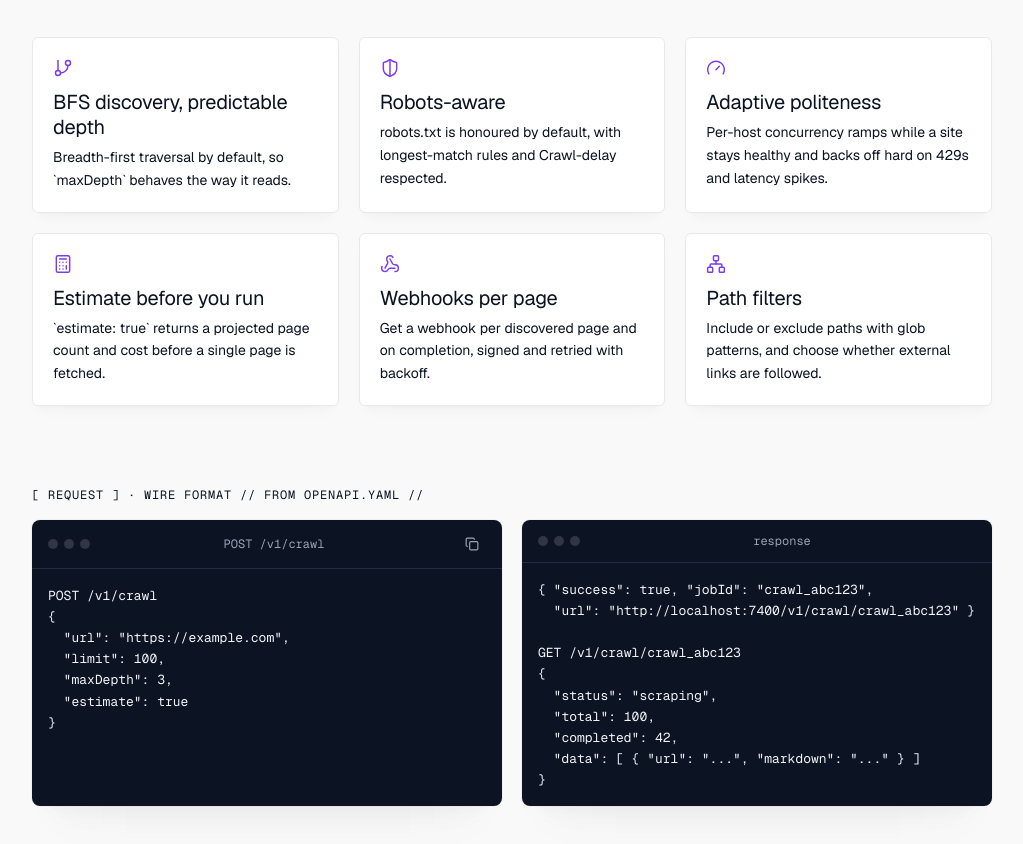
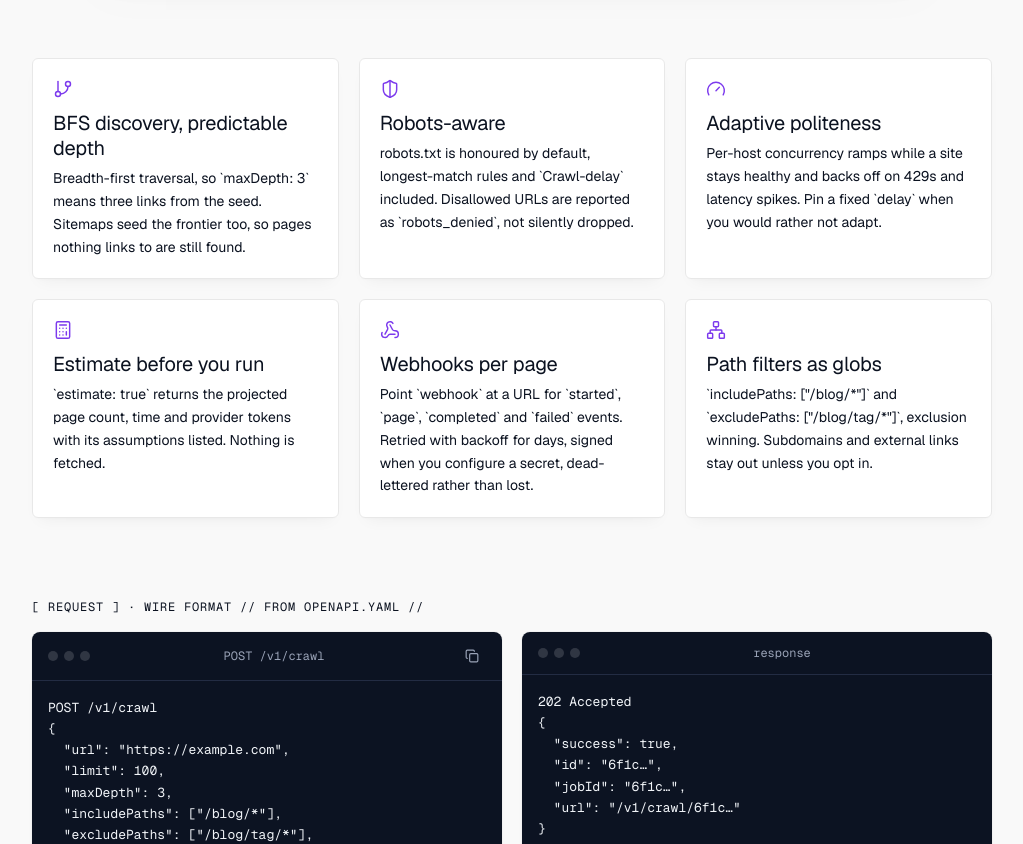
Before and after one commit to harryx2011-boop/Helix, a Next.js app in the folder apps/dashboard/: page /crawl in a window 1280 px wide. Shown: the part 820-1664 px from the top of the page, without its empty margins (128-1151 px from the left). Built offline with nearby package versions, Linux system fonts and the light colour scheme; no server answers.

Commit message:
Crawl: openapi paths and schemas match the route; capability page, playground form, docs and SKILL sections follow the shipped contract; milestones

```diff
--- a/apps/dashboard/app/(marketing)/crawl/page.tsx
+++ b/apps/dashboard/app/(marketing)/crawl/page.tsx
@@ -12,18 +12,32 @@ const REQUEST = `POST /v1/crawl
   "url": "https://example.com",
   "limit": 100,
   "maxDepth": 3,
-  "estimate": true
+  "includePaths": ["/blog/*"],
+  "excludePaths": ["/blog/tag/*"],
+  "scrapeOptions": { "formats": ["markdown"] },
+  "webhook": "https://myapp.example/webhooks/helix"
 }`;
 
-const RESPONSE = `{ "success": true, "jobId": "crawl_abc123",
-  "url": "http://localhost:7400/v1/crawl/crawl_abc123" }
+const RESPONSE = `202 Accepted
+{
+  "success": true,
+  "id": "6f1c…",
+  "jobId": "6f1c…",
+  "url": "/v1/crawl/6f1c…"
+}
 
-GET /v1/crawl/crawl_abc123
+GET /v1/crawl/6f1c…
 {
-  "status": "scraping",
+  "status": "running",
   "total": 100,
   "completed": 42,
-  "data": [ { "url": "...", "markdown": "..." } ]
+  "failed": 0,
+  "data": [
+    { "url": "https://example.com/blog/post-1",
+      "markdown": "…",
+      "metadata": { "title": "…", "sourceUrl": "…" } }
+  ],
+  "next": "/v1/crawl/6f1c…?cursor=100"
 }`;
 
 export default function CrawlPage() {
@@ -39,17 +53,18 @@ export default function CrawlPage() {
 ├─┼┼─┤  ├─ /blog
 │ ││ │  ├─ /blog/post-1   done
 └─┴┴─┘  ├─ /blog/post-2   done
+        ├─ /blog/tag/x    excluded
         └─ /pricing        queued
 
-42 / 100 pages`,
+42 / 100 pages · status: running`,
       }}
       features={[
-        { icon: GitBranch, title: 'BFS discovery, predictable depth', body: 'Breadth-first traversal by default, so `maxDepth` behaves the way it reads.' },
-        { icon: ShieldHalf, title: 'Robots-aware', body: 'robots.txt is honoured by default, with longest-match rules and Crawl-delay respected.' },
-        { icon: Gauge, title: 'Adaptive politeness', body: 'Per-host concurrency ramps while a site stays healthy and backs off hard on 429s and latency spikes.' },
-        { icon: Calculator, title: 'Estimate before you run', body: '`estimate: true` returns a projected page count and cost before a single page is fetched.' },
-        { icon: Webhook, title: 'Webhooks per page', body: 'Get a webhook per discovered page and on completion, signed and retried with backoff.' },
-        { icon: Network, title: 'Path filters', body: 'Include or exclude paths with glob patterns, and choose whether external links are followed.' },
+        { icon: GitBranch, title: 'BFS discovery, predictable depth', body: 'Breadth-first traversal, so `maxDepth: 3` means three links from the seed. Sitemaps seed the frontier too, so pages nothing links to are still found.' },
+        { icon: ShieldHalf, title: 'Robots-aware', body: 'robots.txt is honoured by default, longest-match rules and `Crawl-delay` included. Disallowed URLs are reported as `robots_denied`, not silently dropped.' },
+        { icon: Gauge, title: 'Adaptive politeness', body: 'Per-host concurrency ramps while a site stays healthy and backs off on 429s and latency spikes. Pin a fixed `delay` when you would rather not adapt.' },
+        { icon: Calculator, title: 'Estimate before you run', body: '`estimate: true` returns the projected page count, time and provider tokens with its assumptions listed. Nothing is fetched.' },
+        { icon: Webhook, title: 'Webhooks per page', body: 'Point `webhook` at a URL for `started`, `page`, `completed` and `failed` events. Retried with backoff for days, signed when you configure a secret, dead-lettered rather than lost.' },
+        { icon: Network, title: 'Path filters as globs', body: '`includePaths: ["/blog/*"]` and `excludePaths: ["/blog/tag/*"]`, exclusion winning. Subdomains and external links stay out unless you opt in.' },
       ]}
       request={REQUEST}
       response={RESPONSE}
--- a/apps/dashboard/components/playground/forms/crawl-form.tsx
+++ b/apps/dashboard/components/playground/forms/crawl-form.tsx
@@ -5,6 +5,7 @@ import type { CrawlRequest } from '@/lib/api';
 import { Input } from '@/components/ui/input';
 import { Label } from '@/components/ui/label';
 import { Switch } from '@/components/ui/switch';
+import { Select, SelectContent, SelectItem, SelectTrigger, SelectValue } from '@/components/ui/select';
 import { FormFooter } from './form-footer';
 
 function parseLines(value: string): string[] {
@@ -14,11 +15,16 @@ function parseLines(value: string): string[] {
     .filter((line) => line.length > 0);
 }
 
+type SitemapMode = NonNullable<CrawlRequest['sitemap']>;
+
 interface CrawlFormProps {
   onSubmit: (request: CrawlRequest) => void;
   onGetCode: (body: Record<string, unknown>) => void;
   loading: boolean;
 }
+
+const TEXTAREA_CLASS =
+  'flex w-full rounded-md border border-input bg-transparent px-3 py-1.5 text-sm shadow-sm transition-colors placeholder:text-muted-foreground focus-visible:outline-none focus-visible:ring-2 focus-visible:ring-ring focus-visible:ring-offset-2 focus-visible:ring-offset-background';
 
 export function CrawlForm({ onSubmit, onGetCode, loading }: CrawlFormProps) {
   const [url, setUrl] = React.useState('');
@@ -26,6 +32,10 @@ export function CrawlForm({ onSubmit, onGetCode, loading }: CrawlFormProps) {
   const [maxDepth, setMaxDepth] = React.useState<number | ''>('');
   const [includePaths, setIncludePaths] = React.useState('');
   const [excludePaths, setExcludePaths] = React.useState('');
+  const [sitemap, setSitemap] = React.useState<SitemapMode>('include');
+  const [respectRobots, setRespectRobots] = React.useState(true);
+  const [allowExternal, setAllowExternal] = React.useState(false);
+  const [webhook, setWebhook] = React.useState('');
   const [estimate, setEstimate] = React.useState(true);
 
   const buildRequest = React.useCallback((): CrawlRequest => {
@@ -35,8 +45,12 @@ export function CrawlForm({ onSubmit, onGetCode, loading }: CrawlFormProps) {
     const exclude = parseLines(excludePaths);
     if (include.length > 0) request.includePaths = include;
     if (exclude.length > 0) request.excludePaths = exclude;
+    if (sitemap !== 'include') request.sitemap = sitemap;
+    if (!respectRobots) request.respectRobots = false;
+    if (allowExternal) request.allowExternal = true;
+    if (webhook.trim().length > 0) request.webhook = webhook.trim();
     return request;
-  }, [url, limit, maxDepth, includePaths, excludePaths, estimate]);
+  }, [url, limit, maxDepth, includePaths, excludePaths, sitemap, respectRobots, allowExternal, webhook, estimate]);
 
   const handleSubmit = (event: React.FormEvent) => {
     event.preventDefault();
@@ -90,7 +104,7 @@ export function CrawlForm({ onSubmit, onGetCode, loading }: CrawlFormProps) {
           placeholder="/docs/*"
           value={includePaths}
           onChange={(event) => setIncludePaths(event.target.value)}
-          className="flex w-full rounded-md border border-input bg-transparent px-3 py-1.5 text-sm shadow-sm transition-colors placeholder:text-muted-foreground focus-visible:outline-none focus-visible:ring-2 focus-visible:ring-ring focus-visible:ring-offset-2 focus-visible:ring-offset-background"
+          className={TEXTAREA_CLASS}
         />
       </div>
 
@@ -99,10 +113,49 @@ export function CrawlForm({ onSubmit, onGetCode, loading }: CrawlFormProps) {
         <textarea
           id="crawl-exclude"
           rows={2}
-          placeholder="/blog/*"
+          placeholder="/docs/changelog/*"
           value={excludePaths}
           onChange={(event) => setExcludePaths(event.target.value)}
-          className="flex w-full rounded-md border border-input bg-transparent px-3 py-1.5 text-sm shadow-sm transition-colors placeholder:text-muted-foreground focus-visible:outline-none focus-visible:ring-2 focus-visible:ring-ring focus-visible:ring-offset-2 focus-visible:ring-offset-background"
+          className={TEXTAREA_CLASS}
+        />
+      </div>
+
+      <div className="flex flex-col gap-1.5">
+        <Label htmlFor="crawl-sitemap">Sitemap</Label>
+        <Select value={sitemap} onValueChange={(value) => setSitemap(value as SitemapMode)}>
+          <SelectTrigger id="crawl-sitemap" className="h-9 text-sm">
+            <SelectValue />
+          </SelectTrigger>
+          <SelectContent>
+            <SelectItem value="include">Seed from sitemap and links</SelectItem>
+            <SelectItem value="skip">Links only</SelectItem>
+            <SelectItem value="only">Sitemap only</SelectItem>
+          </SelectContent>
+        </Select>
+      </div>
+
+      <div className="flex items-center justify-between gap-2">
+        <Label htmlFor="crawl-robots" className="text-sm font-normal">
+          Respect robots.txt
+        </Label>
+        <Switch id="crawl-robots" checked={respectRobots} onCheckedChange={setRespectRobots} />
+      </div>
+
+      <div className="flex items-center justify-between gap-2">
+        <Label htmlFor="crawl-external" className="text-sm font-normal">
+          Follow external links
+        </Label>
+        <Switch id="crawl-external" checked={allowExternal} onCheckedChange={setAllowExternal} />
+      </div>
+
+      <div className="flex flex-col gap-1.5">
+        <Label htmlFor="crawl-webhook">Webhook URL (optional)</Label>
+        <Input
+          id="crawl-webhook"
+          type="url"
+          placeholder="https://your.app/webhooks/helix"
+          value={webhook}
+          onChange={(event) => setWebhook(event.target.value)}
         />
       </div>
 
--- a/apps/dashboard/lib/api.ts
+++ b/apps/dashboard/lib/api.ts
@@ -145,18 +145,37 @@ export interface SearchResponse {
 
 // --- Crawl ---
 
+export type WebhookEvent = 'started' | 'page' | 'changed' | 'completed' | 'failed';
+
+export interface WebhookConfig {
+  url: string;
+  headers?: Record<string, string>;
+  events?: WebhookEvent[];
+  metadata?: Record<string, unknown>;
+}
+
 export interface CrawlRequest extends ScrapeOptions {
   url: string;
   estimate?: boolean;
   limit?: number;
   maxDepth?: number;
+  /** Globs over the pathname, e.g. `/blog/*`. */
   includePaths?: string[];
   excludePaths?: string[];
   allowSubdomains?: boolean;
   allowExternal?: boolean;
+  /** Alias of `allowExternal`, as the spec writes it. */
+  allowExternalLinks?: boolean;
   sitemap?: 'include' | 'skip' | 'only';
   respectRobots?: boolean;
+  politeness?: 'adaptive' | 'fixed';
+  maxConcurrency?: number;
+  delay?: number;
   incremental?: boolean;
+  ignoreQueryParameters?: boolean;
+  scrapeOptions?: Pick<ScrapeOptions, 'formats' | 'tier' | 'extractor' | 'onlyMainContent'>;
+  /** A bare URL subscribes to every event. */
+  webhook?: string | WebhookConfig;
 }
 
 export interface Estimate {
@@ -172,13 +191,21 @@ export interface Estimate {
 export interface JobAccepted {
   success: boolean;
   id: string;
+  jobId?: string;
   url?: string;
+}
+
+export interface JobCancelled {
+  id: string;
+  jobId?: string;
+  status: 'cancelled';
 }
 
 export type CrawlResponse = Estimate | JobAccepted;
 
 export interface Job {
   id: string;
+  jobId?: string;
   type?: 'crawl' | 'batch_scrape' | 'enrich';
   status?: 'queued' | 'running' | 'completed' | 'failed' | 'cancelled';
   total?: number;
@@ -427,6 +454,15 @@ export class HelixClient {
     return this.post<CrawlResponse>('/crawl', request, signal);
   }
 
+  /** `GET /v1/crawl/{jobId}`: the same view as `job()`, restricted to crawls. */
+  async crawlJob(id: string, signal?: AbortSignal): Promise<Job> {
+    return this.get<Job>(`/crawl/${id}`, signal);
+  }
+
+  async cancelCrawl(id: string, signal?: AbortSignal): Promise<JobCancelled> {
+    return this.delete<JobCancelled>(`/crawl/${id}`, signal);
+  }
+
   async parse(request: ParseRequest | FormData, signal?: AbortSignal): Promise<ParseResponse> {
     return this.post<ParseResponse>('/parse', request, signal);
   }
@@ -447,6 +483,24 @@ export class HelixClient {
     let response: Response;
     try {
       response = await fetch(`${this.baseUrl}${path}`, {
+        headers: { Authorization: `Bearer ${this.apiKey}` },
+        ...(signal ? { signal } : {}),
+      });
+    } catch (error) {
+      throw new HelixApiError(error instanceof Error ? error.message : 'Network request failed', 0);
+    }
+    if (!response.ok) {
+      const errorBody = (await response.json().catch(() => undefined)) as ApiErrorBody | undefined;
+      throw new HelixApiError(errorBody?.message ?? `Request failed with status ${response.status}`, response.status, errorBody);
+    }
+    return response.json() as Promise<T>;
+  }
+
+  private async delete<T>(path: string, signal?: AbortSignal): Promise<T> {
+    let response: Response;
+    try {
+      response = await fetch(`${this.baseUrl}${path}`, {
+        method: 'DELETE',
         headers: { Authorization: `Bearer ${this.apiKey}` },
         ...(signal ? { signal } : {}),
       });
--- a/apps/dashboard/lib/docs-content.ts
+++ b/apps/dashboard/lib/docs-content.ts
@@ -53,10 +53,10 @@ export const ENDPOINT_DOCS: Partial<Record<Endpoint, EndpointDocs>> = {
   },
   crawl: {
     id: 'crawl',
-    purpose: 'Discover and read every page under a starting URL, with depth, page-count and path controls. Asynchronous — returns a job you poll.',
-    whenToUse: 'Reach for Crawl when you need many pages from one site and do not have their URLs ahead of time. For a known, bounded set of URLs, `/batch/scrape` (planned) is cheaper. For a single page, use Scrape.',
-    responseShape: 'Start: `{ success, jobId, url }`. Poll `GET /v1/crawl/{jobId}`: `{ status, total, completed, data: [...] }`, `status` one of `scraping | completed | failed | cancelled`.',
-    failureReasons: ['robots_denied', 'timeout', 'service_unavailable'],
+    purpose: 'Discover and read every page under a starting URL, with depth, page-count and glob path controls. Asynchronous: the call returns a job id, and pages arrive as the crawl walks the site. Pass `estimate: true` to see the projected page count before anything is fetched.',
+    whenToUse: 'Reach for Crawl when you need many pages from one site and do not have their URLs ahead of time. For a single page, use Scrape. To list URLs without reading them, use Map. If you only need to know when pages change later, Monitor is the better fit once it ships.',
+    responseShape: 'Start: `202 { success, id, jobId, url }` where `url` is `/v1/crawl/{jobId}`. Poll `GET /v1/crawl/{jobId}`: `{ status, total, completed, failed, data: [{ url, markdown, metadata }], next, usage }`, `status` one of `queued | running | completed | failed | cancelled`; follow `next` for the remaining pages. `DELETE /v1/crawl/{jobId}` cancels and keeps finished results. With `webhook` set, `started`, `page`, `completed` and `failed` events are POSTed with retries.',
+    failureReasons: ['robots_denied', 'blocked', 'challenge', 'timeout', 'http_error', 'service_unavailable'],
   },
   interact: {
     id: 'interact',
--- a/apps/dashboard/lib/skill.ts
+++ b/apps/dashboard/lib/skill.ts
@@ -102,6 +102,21 @@ ${failureEnvelope}
 Failure reasons:
 
 ${FAILURE_REASONS.map((reason) => `- \`${reason}\` — ${FAILURE_REASON_NOTES[reason]}`).join('\n')}
+${lifecycleNotes(endpoint)}`;
+}
+
+/** Endpoints that do not finish inline need their poll/cancel loop spelled out. */
+function lifecycleNotes(endpoint: EndpointDef): string {
+  if (endpoint.id !== 'crawl') return '';
+  return `
+Lifecycle:
+
+- The call answers \`202\` with \`{ "success": true, "id": "<jobId>", "jobId": "<jobId>", "url": "/v1/crawl/<jobId>" }\`; the crawl runs in the background.
+- Poll \`GET /v1/crawl/<jobId>\`. \`status\` is \`queued\`, then \`running\`, then \`completed\`, \`failed\` or \`cancelled\`. \`data\` holds the pages read so far, each \`{ url, markdown, metadata }\`; follow \`next\` until it is absent.
+- \`DELETE /v1/crawl/<jobId>\` cancels a queued or running crawl and keeps what was already read.
+- Per-page failures do not fail the job; read them at \`GET /v1/jobs/<jobId>/errors\`.
+- \`includePaths\` and \`excludePaths\` are globs over the path (\`/blog/*\`); exclusion wins. \`limit\` and \`maxDepth\` are capped by the operator, and a request above the cap is rejected.
+- Set \`webhook\` to a URL to receive \`started\`, \`page\`, \`completed\` and \`failed\` events instead of polling.
 `;
 }
 
@@ -114,7 +129,7 @@ function reachWhen(endpoint: EndpointDef): string {
     case 'search':
       return "you don't have a URL yet and need to find and read relevant pages in one call.";
     case 'crawl':
-      return 'you need many pages from one site and do not already have the list of URLs.';
+      return 'you need many pages from one site and do not already have the list of URLs. Send `estimate: true` first to see the projected page count.';
     case 'interact':
       return 'reaching the content requires clicking, typing, or scrolling first — a single fetch will not see it.';
     case 'monitor':
@@ -133,7 +148,7 @@ function reachNotWhen(endpoint: EndpointDef): string {
     case 'search':
       return 'you already know the exact URL (use Scrape directly instead of searching for it).';
     case 'crawl':
-      return "you only need one page (use Scrape) or you're just listing URLs without reading them.";
+      return "you only need one page (use Scrape) or you're just listing URLs without reading them (use Map).";
     case 'interact':
       return 'a plain fetch already returns the content (use Scrape; Interact costs more and is slower).';
     case 'monitor':
@@ -153,7 +168,7 @@ function exampleDataShape(id: EndpointDef['id']): Record<string, unknown> {
     case 'map':
       return { urls: ['...'] };
     case 'crawl':
-      return { jobId: '...', status: 'running' };
+      return { id: '<jobId>', jobId: '<jobId>', url: '/v1/crawl/<jobId>' };
     case 'interact':
       return { sessionId: '...', markdown: '...' };
     case 'monitor':
```
Also changed, not shown: 2 other files (tests, documents, lock files or other folders).
